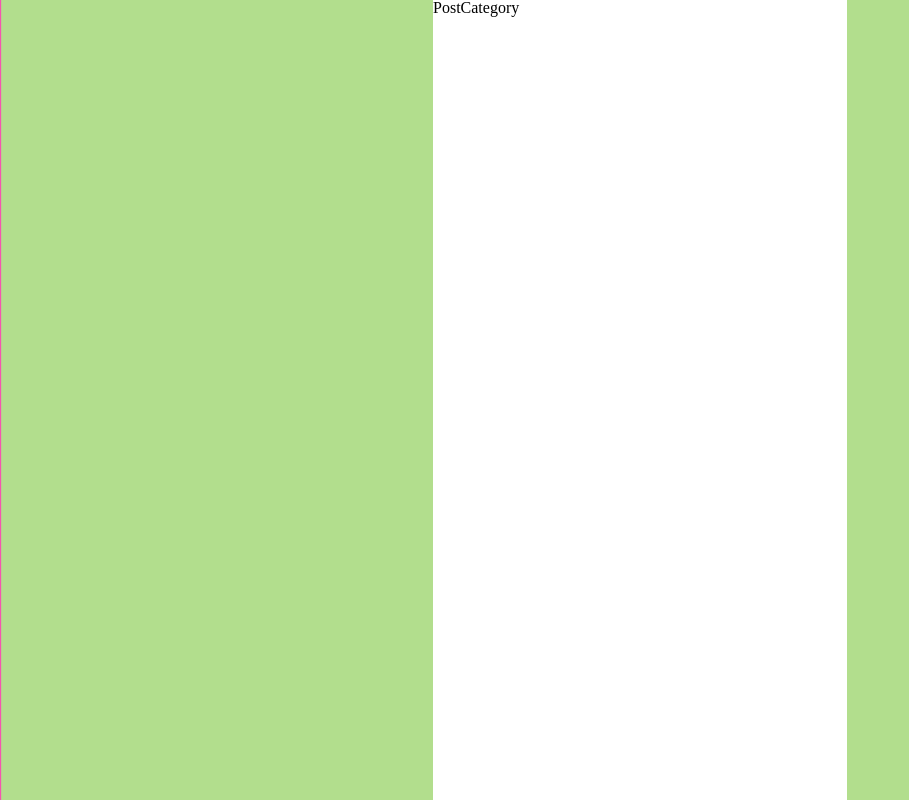
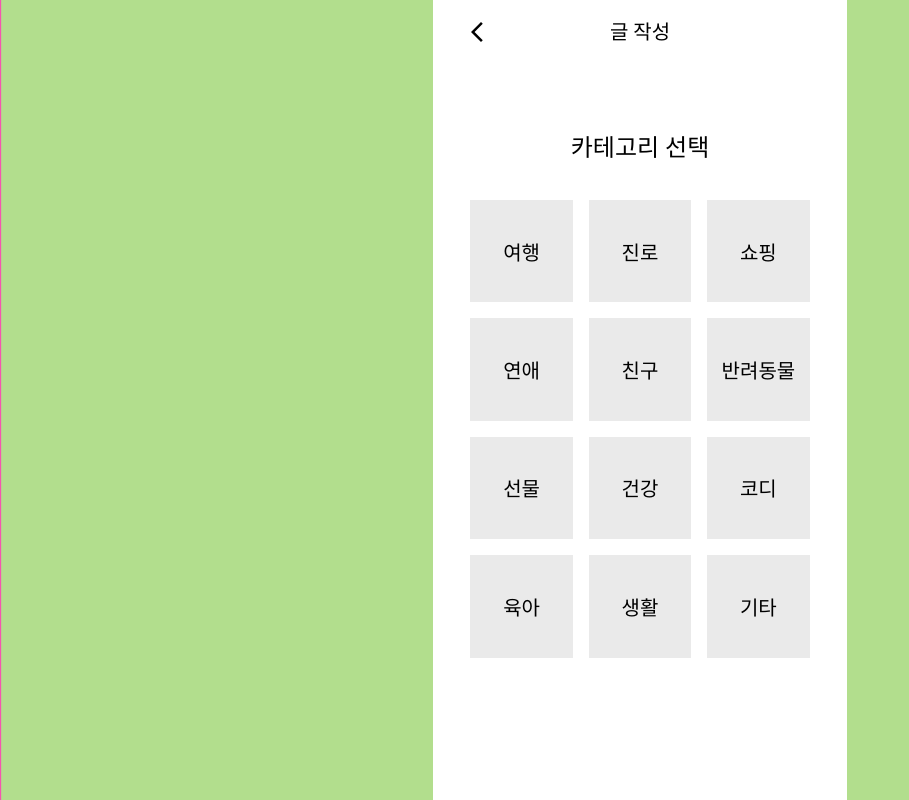
Before and after one commit to gomin-solution/Frontend, a React (Create React App) app: page /post-category in a window 1280 px wide. Shown: the whole page, without its empty margins (0-909 px from the left). Built offline with nearby package versions, Linux system fonts and the light colour scheme; no server answers.

Commit message:
[feat] 카테고리 페이지 완성

```diff
--- a/src/pages/PostCategory.jsx
+++ b/src/pages/PostCategory.jsx
@@ -1,7 +1,82 @@
-import React from "react";
+import { useNavigate } from "react-router-dom";
+import styled from "styled-components";
+import { Header1 } from "../elements/Header";
 
-function PostCategory() {
-  return <div>PostCategory</div>;
+function AdviceCategory() {
+  const nav = useNavigate();
+  const adviceCategory = [
+    "여행",
+    "진로",
+    "쇼핑",
+    "연애",
+    "친구",
+    "반려동물",
+    "선물",
+    "건강",
+    "코디",
+    "육아",
+    "생활",
+    "기타",
+  ];
+
+  const onCategory = (e) => {
+    nav("/post-advice", { state: e });
+  };
+
+  return (
+    <>
+      <Header1 title={"글 작성"} />
+      <StCate>카테고리 선택</StCate>
+      <Stcontainer>
+        <CateSet>
+          {adviceCategory.map((item) => {
+            return (
+              <CateBox
+                onClick={() => {
+                  onCategory(item);
+                }}
+                key={item}
+              >
+                {item}
+              </CateBox>
+            );
+          })}
+        </CateSet>
+      </Stcontainer>
+    </>
+  );
 }
 
-export default PostCategory;
+export default AdviceCategory;
+
+/*반응형 맞춤 */
+const Stcontainer = styled.div`
+  width: 100%;
+  position: absolute;
+  overflow-y: scroll;
+`;
+
+/*카테고리 명시*/
+const StCate = styled.div`
+  font-size: ${(props) => props.theme.fontSizes.xxl};
+  text-align: center;
+  margin-top: 4.5rem;
+  margin-bottom: 2.5rem;
+`;
+
+/*카테고리 네모 박스*/
+const CateBox = styled.button`
+  font-size: ${(props) => props.theme.fontSizes.xl};
+  background-color: #eaeaea;
+  width: 6.4rem;
+  height: 6.4rem;
+  border: none;
+`;
+
+/*카테고리 정렬*/
+const CateSet = styled.div`
+  display: flex;
+  flex-wrap: wrap;
+  justify-content: center;
+  gap: 1rem;
+`;
--- a/src/shared/theme.jsx
+++ b/src/shared/theme.jsx
@@ -1,6 +1,6 @@
 const calcRem = (size) => `${size / 16}rem`;
 
-// background-image: url(${(props) => props.url});
+// font-size: ${(props) => props.theme.fontSizes.xl};
 
 const boxColors = {
   bg: "#FFFFFF",
```
Also changed, not shown: src/pages/AdviceCategory.jsx (deleted, +0 -77 lines).
